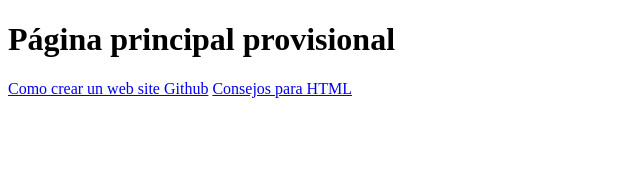
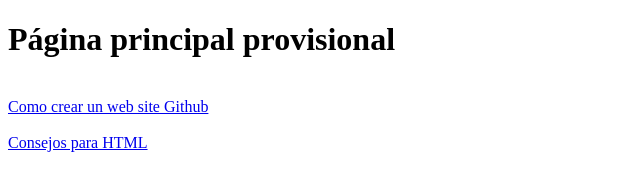
Before and after one commit to jaironico/jaironico.github.io, a plain HTML site: page index.html in a window 1280 px wide. Shown: the whole page, without its empty margins (0-640 px from the left). Drawn offline with Linux system fonts and the light colour scheme.

Commit message:
Update index.html

```diff
--- a/index.html
+++ b/index.html
@@ -4,8 +4,8 @@
 
     </head>
     <body>
-        <h1>Página principal provisional</h1>
-        <a href="Crear web site Github.pdf">Como crear un web site Github</a>
+        <h1>Página principal provisional</h1><br>
+        <a href="Crear web site Github.pdf">Como crear un web site Github</a><br><br>
         <a href="Consejaos_html.html">Consejos para HTML</a>
     </body>
 </html>
```
